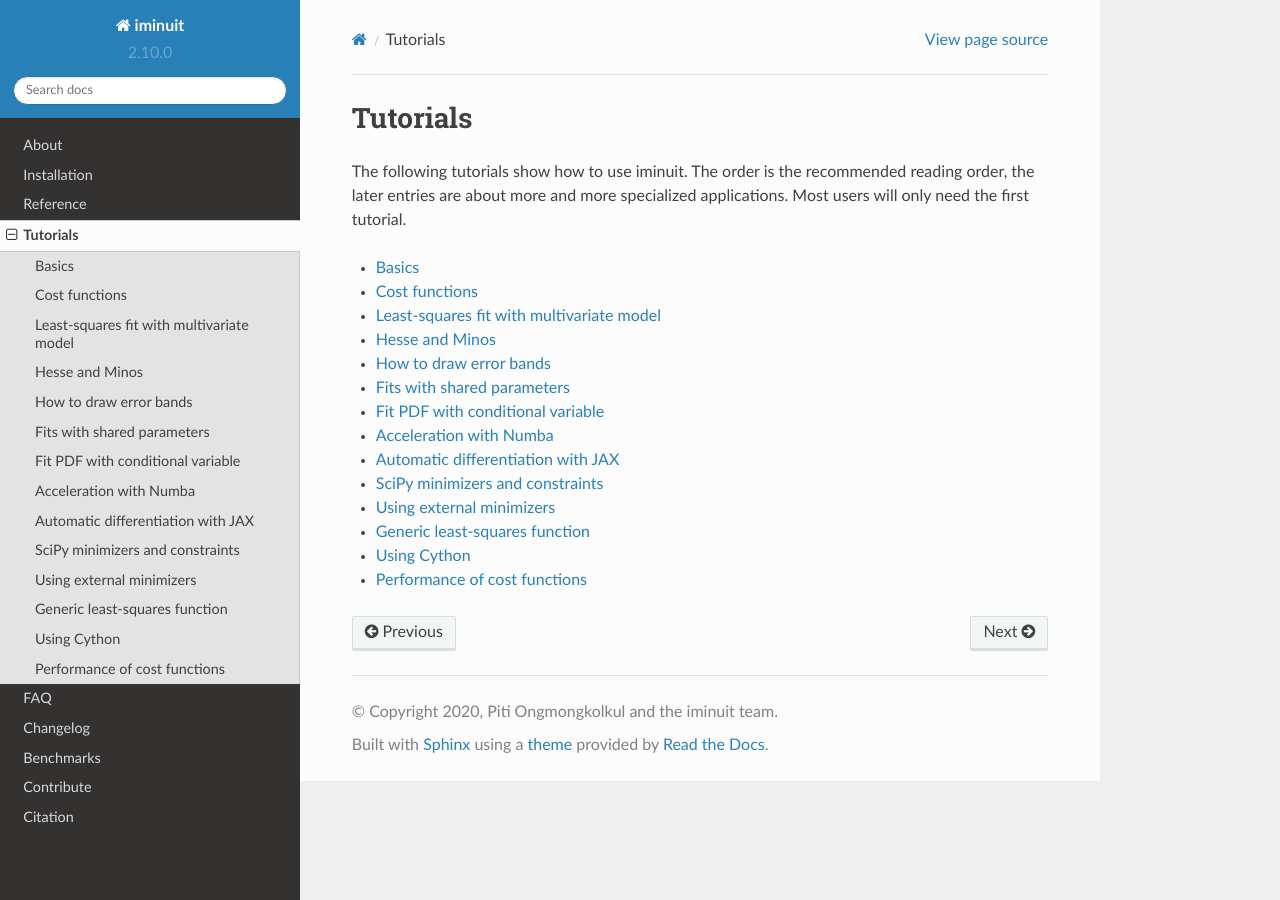
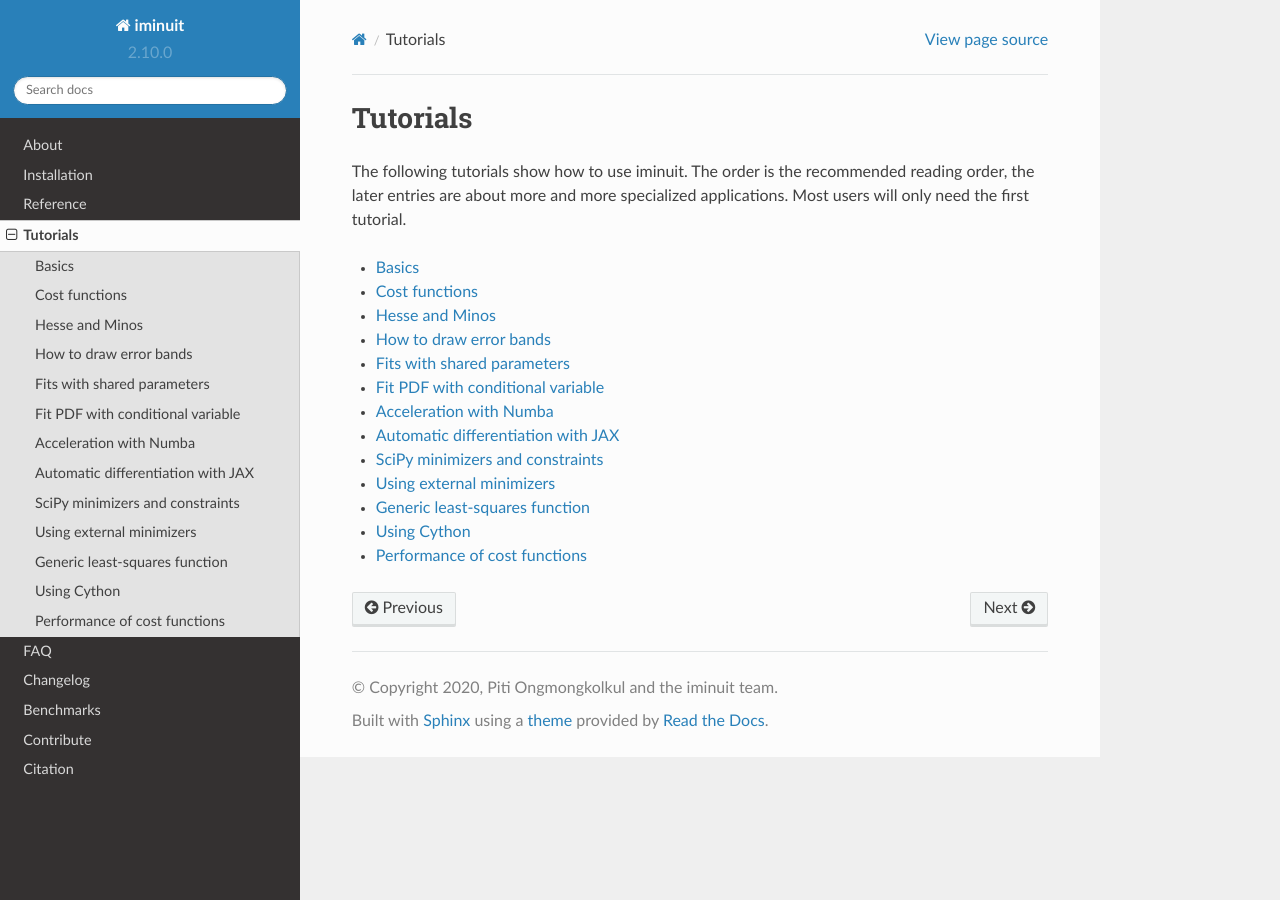
Before and after one commit to scikit-hep/iminuit, a Sphinx documentation site: the page built from doc/tutorials.rst, in a window 1280 px wide. Built offline with Sphinx 7.4.7 and the Read the Docs theme 2.0.0, drawn with Linux system fonts in a browser that asks for light colours.

Commit message:
merge tutorial into existing cost function tutorial

```diff
--- a/doc/tutorials.rst
+++ b/doc/tutorials.rst
@@ -12,7 +12,6 @@
 
     tutorial/basic_tutorial
     tutorial/cost_functions
-    tutorial/multivariate_least_squares
     tutorial/hesse_and_minos
     tutorial/error_bands
     tutorial/simultaneous_fits
```
Also changed, not shown: doc/tutorial/cost_functions.ipynb, doc/tutorial/multivariate_least_squares.ipynb (deleted).
